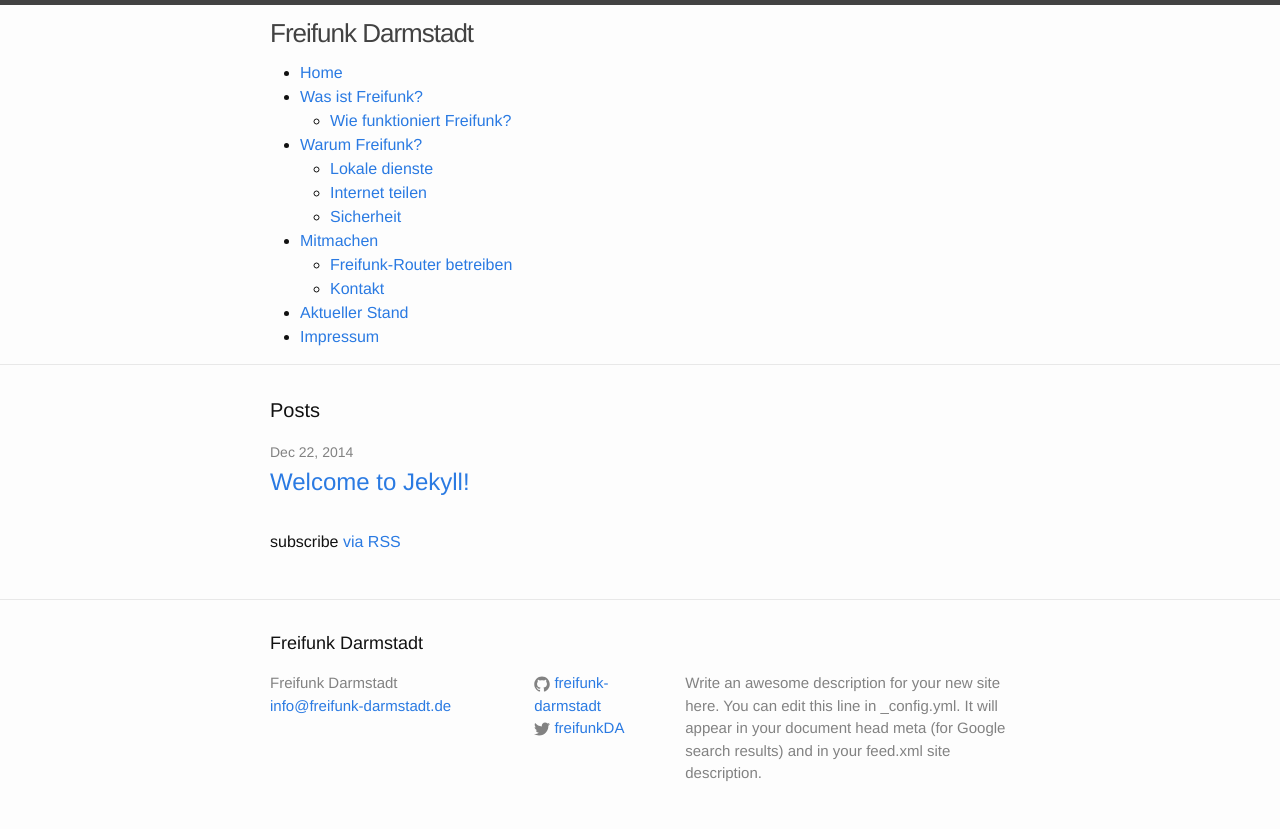
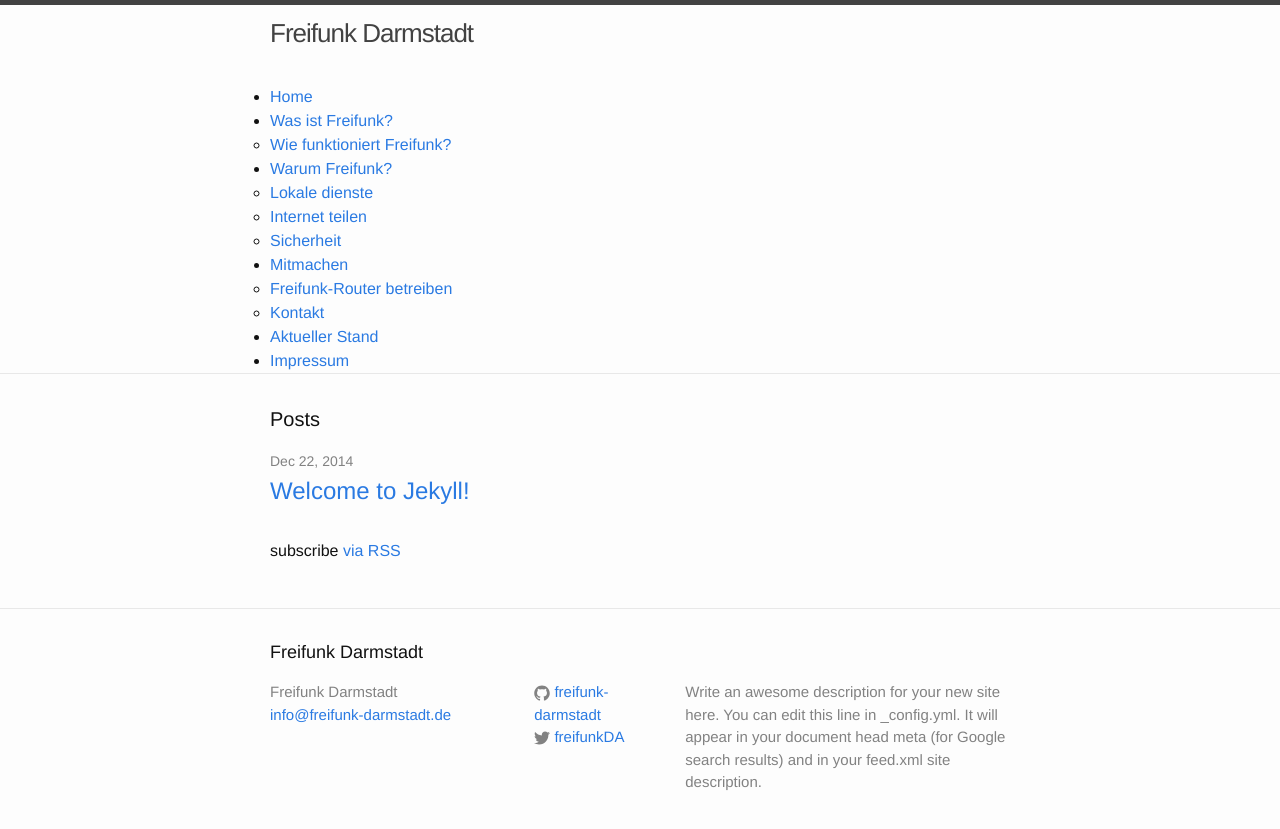
Before and after one commit to mdrenger/darmstadt.freifunk.net, a Jekyll site: the page built from pages/index.html, in a window 1280 px wide. Shown: the top 829 px of the page. Built offline with Jekyll 4.4.1, drawn with Linux system fonts in a browser that asks for light colours.

Commit message:
menu styled

```diff
--- a/_sass/_layout.scss
+++ b/_sass/_layout.scss
@@ -22,6 +22,10 @@
         color: $grey-color-dark;
     }
 }
+
+nav div.trigger ul{
+	display: inline;
+	}
 
 
 /**
```
